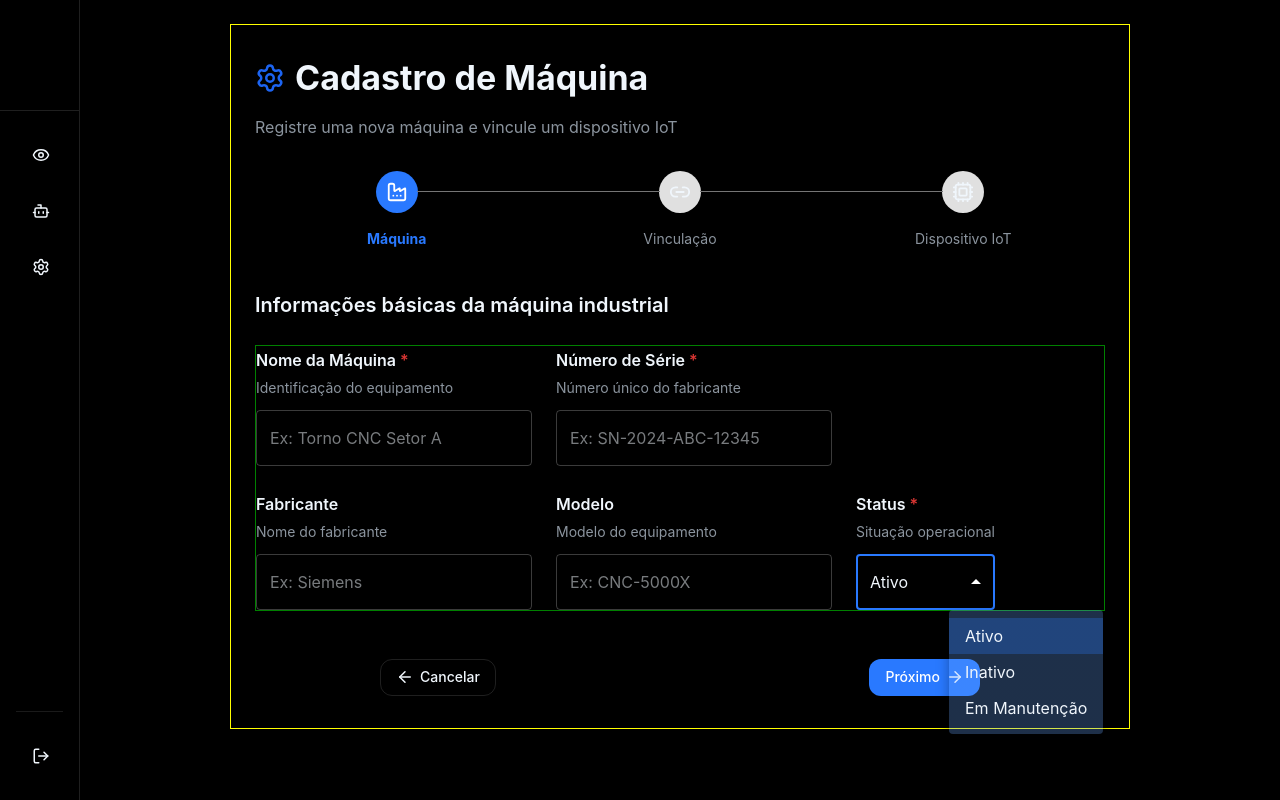
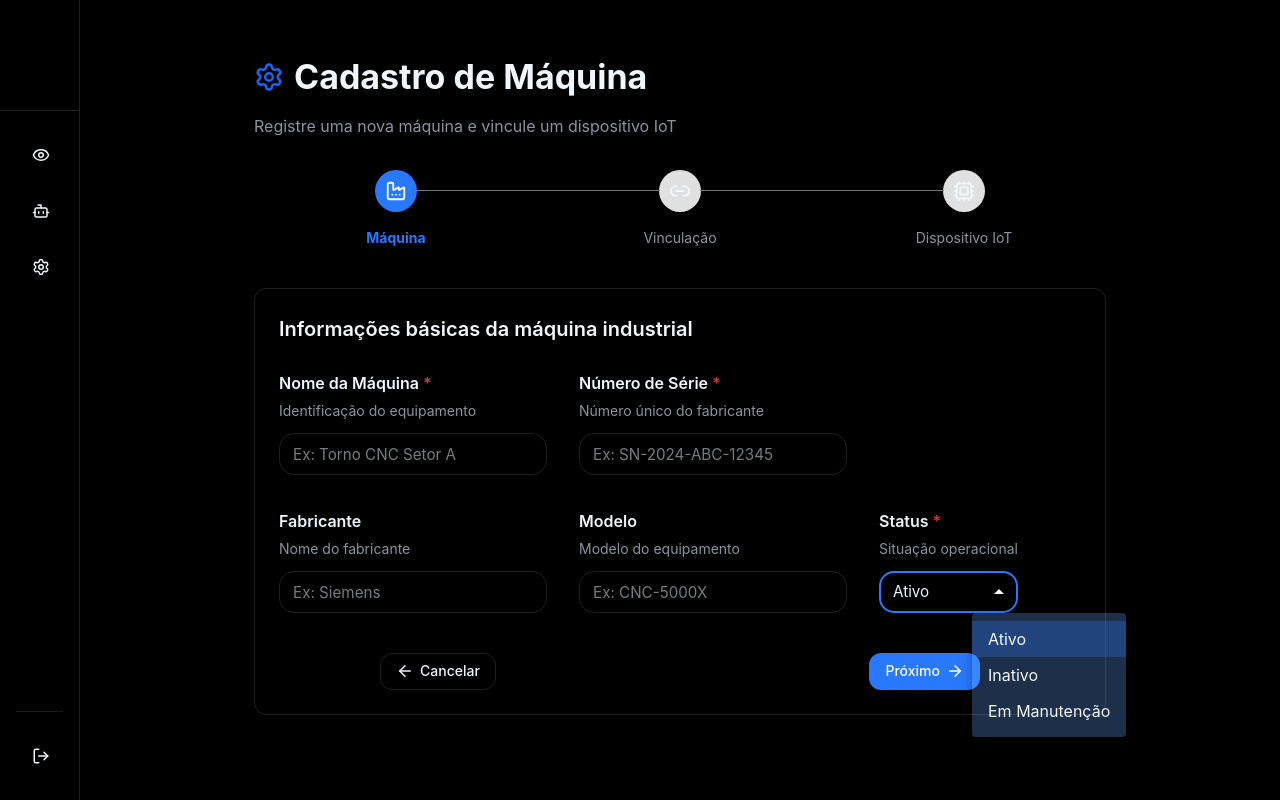
Before and after one commit to SENAISP-Unid601-Projetos/IoTurn, a React (Vite) app in the folder IoturnPage/: page /main/maquinas/cadastro in a window 1280 px wide. Both pictures are taken after a click on the element "Ativo". Built offline with nearby package versions, Linux system fonts and the light colour scheme; no server answers.

Commit message:
alinhamento

```diff
--- a/IoturnPage/src/pages/Cadastro/CadastroMaquina.jsx
+++ b/IoturnPage/src/pages/Cadastro/CadastroMaquina.jsx
@@ -3,17 +3,20 @@ import {
   Box,
   Typography,
   Container,
-  Grid, // 👈 Importe o Grid
-  FormControl, // 👈 Importe para o Select
-  Select, // 👈 Importe o Select
-  MenuItem, // 👈 Importe o MenuItem
+  Grid, // 👈 Você ainda precisa do Container
 } from "@mui/material";
 import { Settings } from "lucide-react";
 import { useNavigate } from "react-router-dom";
 import Buttons from "../Cadastro/components/BottonsActions";
 import RegistrationStepper from "../Cadastro/components/RegistrationStepper";
 import theme from "../../theme";
-import FormField from "./components/FormField"; // 👈 Importe seu novo componente
+import FormField from "./components/FormField";
+
+const statusOptions = [
+  { value: "Ativo", label: "Ativo" },
+  { value: "Inativo", label: "Inativo" },
+  { value: "Manutencao", label: "Em Manutenção" },
+];
 
 const CadastroMaquina = () => {
   const navigate = useNavigate();
@@ -35,13 +38,11 @@ const CadastroMaquina = () => {
   const handleSubmit = (e) => {
     e.preventDefault();
     console.log("Dados da máquina:", formData);
-    // lógica da API
     navigate("/main/gerenciamento");
   };
 
   return (
-    <Container maxWidth="md" sx={{ py: 4 , border: '1px solid yellow'}}>
-
+    <Container maxWidth="md" sx={{ py: 4 }}>
       <Box
         sx={{
           display: "flex",
@@ -69,17 +70,24 @@ const CadastroMaquina = () => {
 
       <RegistrationStepper activeStep={activeStep} />
 
-
-      <Box component="form" onSubmit={handleSubmit} sx={{ mt: 4 }}>
-        <Typography variant="h6" sx={{ mb: 3, fontWeight: 600,}}>
+      <Box
+        component="form"
+        onSubmit={handleSubmit}
+        sx={{
+          mt: 4,
+          border: `1px solid ${theme.palette.divider}`,
+          borderRadius: 3,
+          p: 3,
+        }}
+      >
+        <Typography variant="h6" sx={{ mb: 3, fontWeight: 600 }}>
           Informações básicas da máquina industrial
         </Typography>
 
-        {/* Usamos Grid para organizar os campos */}
-        <Grid container spacing={3} sx={{border: "1px solid green"}}>
-          {/* Nome da Máquina */}
-          <Grid item xs={12}>
+        {/* O "Pai" que define o espaçamento */}
+        <Grid container spacing={4}>
           <FormField
+            xs={12}
             label="Nome da Máquina"
             name="name"
             value={formData.name}
@@ -88,11 +96,9 @@ const CadastroMaquina = () => {
             description="Identificação do equipamento"
             required
           />
-          </Grid>
 
-          {/* Número de Série */}
-          <Grid item xs={12}>
           <FormField
+            xs={12}
             label="Número de Série"
             name="serialNumber"
             value={formData.serialNumber}
@@ -101,75 +107,50 @@ const CadastroMaquina = () => {
             description="Número único do fabricante"
             required
           />
-          </Grid>
 
-          {/* Fabricante */}
-          <Grid item xs={12} sm={6}>
           <FormField
+            xs={12}
             label="Fabricante"
             name="manufacturer"
             value={formData.manufacturer}
             onChange={handleChange}
             placeholder="Ex: Siemens"
             description="Nome do fabricante"
+            sm={3}
           />
-          </Grid>
 
-          {/* Modelo */}
-          <Grid item xs={12} sm={6}>
           <FormField
+            xs={12}
             label="Modelo"
             name="model"
             value={formData.model}
             onChange={handleChange}
             placeholder="Ex: CNC-5000X"
             description="Modelo do equipamento"
+            sm={3}
+          />
+
+          {/* Status (ocupa 50% e é um SELECT) */}
+          <FormField
+            label="Status"
+            name="status"
+            value={formData.status}
+            onChange={handleChange}
+            description="Situação operacional"
+            required
+            sm={3}
+            select
+            options={statusOptions}
           />
         </Grid>
 
-          {/* Status (Select) */}
-          <Grid item xs={12} sm={6}>
-            <Box sx={{ width: '100%' }}>
-              <Typography
-                variant="subtitle1"
-                component="label"
-                htmlFor="status"
-                sx={{ fontWeight: 600, display: 'block', mb: 0.5 }}
-              >
-                Status <Box component="span" sx={{ color: 'error.main' }}>*</Box>
-              </Typography>
-              <Typography
-                variant="body2"
-                color="text.secondary"
-                sx={{ display: 'block', mb: 1.5 }}
-              >
-                Situação operacional
-              </Typography>
-              <FormControl fullWidth>
-                <Select
-                  id="status"
-                  name="status"
-                  value={formData.status}
-                  onChange={handleChange}
-                >
-                  <MenuItem value="Ativo">Ativo</MenuItem>
-                  <MenuItem value="Inativo">Inativo</MenuItem>
-                  <MenuItem value="Manutencao">Em Manutenção</MenuItem>
-                </Select>
-              </FormControl>
-            </Box>
-          </Grid>
-        </Grid>
-
-        {/* Botões de Ação */}
-        <Box sx={{ display: "flex", gap: 2, mt: 6 }}>
+        <Box sx={{ display: "flex", gap: 2, mt: 5 }}>
           <Buttons
             onNext={handleSubmit}
             cancelPath="/main/gerenciamento/maquinas"
           />
         </Box>
       </Box>
-
     </Container>
   );
 };
--- a/IoturnPage/src/pages/Cadastro/components/FormField.jsx
+++ b/IoturnPage/src/pages/Cadastro/components/FormField.jsx
@@ -1,12 +1,15 @@
-// No seu novo arquivo, ex: src/components/FormField.js
-import React from 'react';
-import { TextField, Typography, Box } from '@mui/material';
-import theme from '../../../theme';
+import React from "react";
+import {
+  TextField,
+  Typography,
+  Box,
+  Grid,
+  Select,
+  MenuItem,
+  FormControl,
+} from "@mui/material";
+import theme from "../../../theme";
 
-/**
- * Um componente de campo de formulário reutilizável
- * que inclui label, descrição e o input.
- */
 const FormField = ({
   label,
   name,
@@ -15,42 +18,62 @@ const FormField = ({
   placeholder,
   description,
   required = false,
-  ...props // Para passar outras props (ex: type, multiline, etc.)
+  borderRadius = "15px",
+  xs = 12,
+  sm,
+  md,
+  lg,
+  select = false,
+  options = [],
+  ...props
 }) => {
-  return (
-    <Box sx={{ width: '100%' }}>
-      {/* 1. Label (Nome da Máquina) */}
-      <Typography
-        variant="subtitle1"
-        component="label"
-        htmlFor={name}
-        sx={{
-          fontWeight: 600,
-          display: 'block',
-          mb: 0.5,
-        }}
+
+  const inputBaseStyle = {
+    borderRadius: borderRadius,
+    height: 42,
+    fontSize: "0.95rem",
+    "& input, & .MuiSelect-select": {
+      padding: "8px 14px",
+    },
+    "& .MuiOutlinedInput-notchedOutline": {
+      borderColor: theme.palette.divider,
+    },
+    "&:hover .MuiOutlinedInput-notchedOutline": {
+      borderColor: theme.palette.primary.dark,
+    },
+  };
+
+  // -------------------
+  // CASO 1: SELECT
+  // -------------------
+  const renderSelect = () => (
+    <FormControl fullWidth>
+      <Select
+        id={name}
+        name={name}
+        value={value}
+        onChange={onChange}
+        sx={inputBaseStyle}
+        {...props}
       >
-        {label}{' '}
-        {required && (
-          // O asterisco vermelho de "obrigatório"
-          <Box component="span" sx={{ color: 'error.main' }}>
-            *
-          </Box>
+        {placeholder && (
+          <MenuItem value="" disabled>
+            <em>{placeholder}</em>
+          </MenuItem>
         )}
-      </Typography>
+        {options.map((option) => (
+          <MenuItem key={option.value} value={option.value}>
+            {option.label}
+          </MenuItem>
+        ))}
+      </Select>
+    </FormControl>
+  );
 
-      {/* 2. Descrição (Identificação do equipamento) */}
-      {description && (
-        <Typography
-          variant="body2"
-          color="text.secondary"
-          sx={{ display: 'block', mb: 1.5 }}
-        >
-          {description}
-        </Typography>
-      )}
-
-      {/* 3. O Input (TextField do MUI) */}
+  // -------------------
+  // CASO 2: TEXTFIELD
+  // -------------------
+  const renderTextField = () => (
     <TextField
       fullWidth
       id={name}
@@ -59,9 +82,48 @@ const FormField = ({
       onChange={onChange}
       placeholder={placeholder}
       variant="outlined"
+      InputProps={{
+        sx: inputBaseStyle,
+      }}
       {...props}
     />
+  );
+
+  return (
+    <Grid item xs={xs} sm={sm} md={md} lg={lg}>
+      <Box sx={{ width: "100%" }}>
+        <Typography
+          variant="subtitle1"
+          component="label"
+          htmlFor={name}
+          sx={{
+            fontWeight: 600,
+            display: "block",
+            mb: 0.5,
+          }}
+        >
+          {label}{" "}
+          {required && (
+            <Box component="span" sx={{ color: "error.main" }}>
+              *
             </Box>
+          )}
+        </Typography>
+
+        {description && (
+          <Typography
+            variant="body2"
+            color="text.secondary"
+            sx={{ display: "block", mb: 1.5 }}
+          >
+            {description}
+          </Typography>
+        )}
+
+
+        {select ? renderSelect() : renderTextField()}
+      </Box>
+    </Grid>
   );
 };
 
```
Lines whose indentation alone changed are shown as unchanged.
